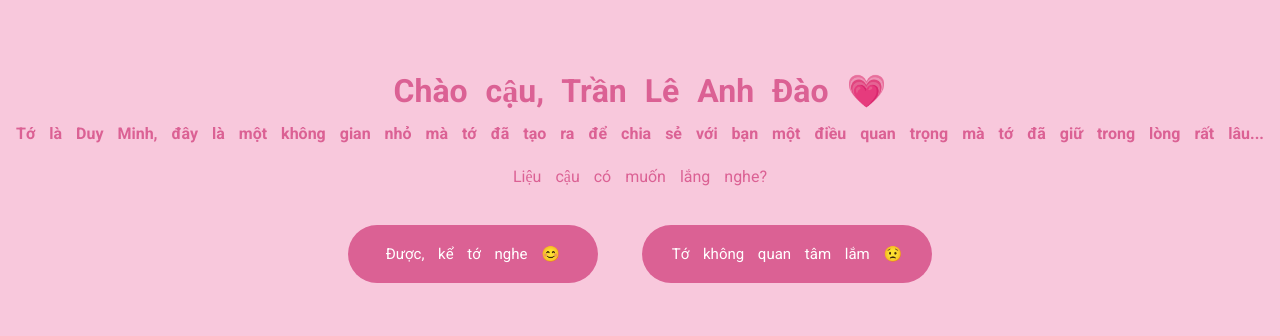
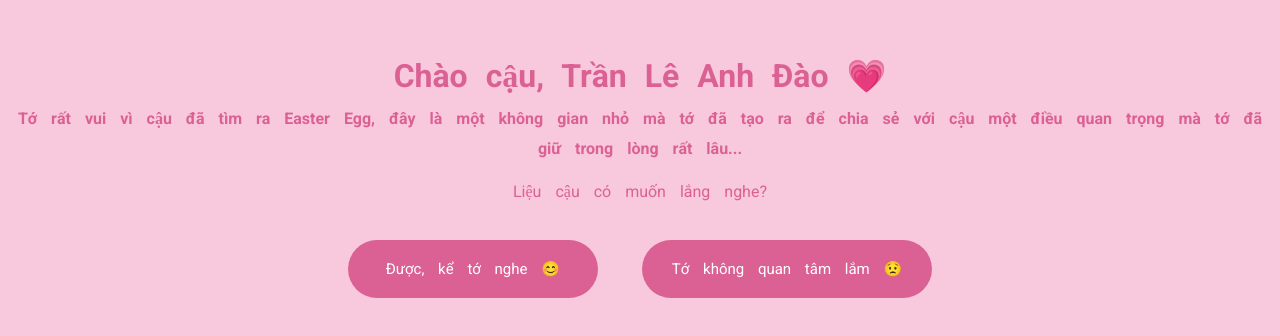
Before and after one commit to minhdev178/-, a plain HTML site: page index.html in a window 1280 px wide. Shown: the part 216-552 px from the top of the page. Drawn offline with Linux system fonts and the light colour scheme.

Commit message:
Update index.html

```diff
--- a/index.html
+++ b/index.html
@@ -19,7 +19,7 @@
     <div>
         <h1>Chào cậu, Trần Lê Anh Đào 💗</h1>
     <p>
-        <b>Tớ là Duy Minh, đây là một không gian nhỏ mà tớ đã tạo ra để chia sẻ với bạn một điều quan trọng mà tớ đã giữ trong lòng rất lâu...</b>
+        <b>Tớ rất vui vì cậu đã tìm ra Easter Egg, đây là một không gian nhỏ mà tớ đã tạo ra để chia sẻ với cậu một điều quan trọng mà tớ đã giữ trong lòng rất lâu...</b>
     </p>
     <p>Liệu cậu có muốn lắng nghe?</p>
     <button class="btn btn--agree"><a href="./agree.html    ">Được, kể tớ nghe 😊</a></button>
```
